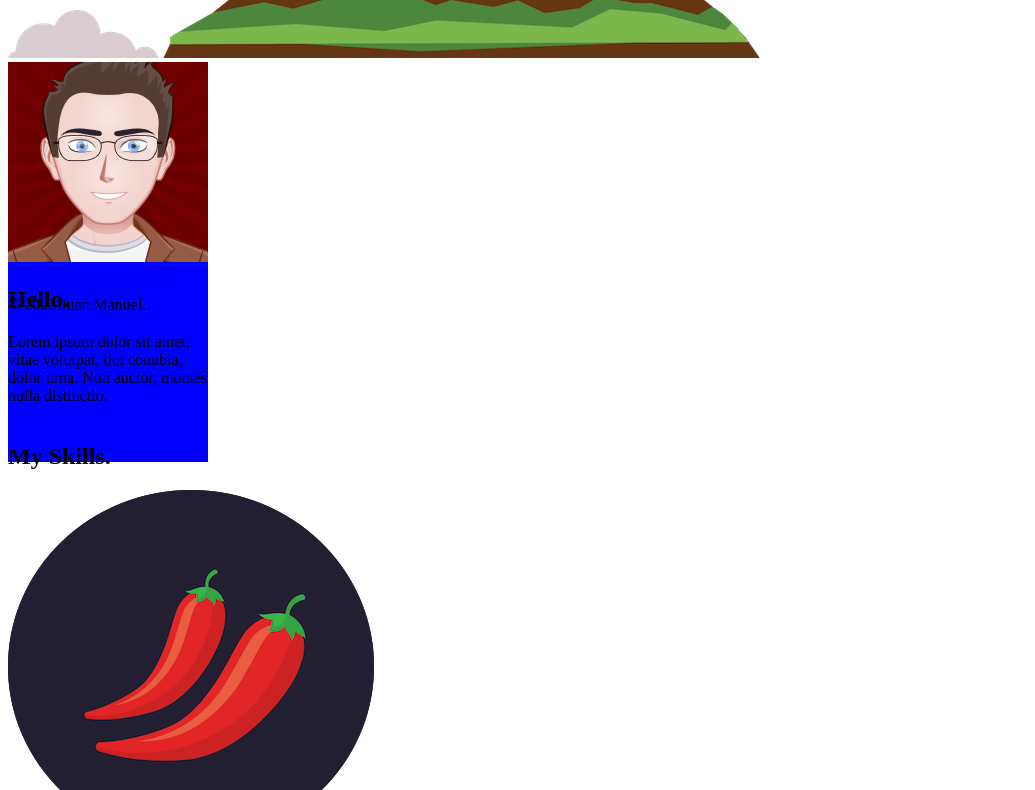
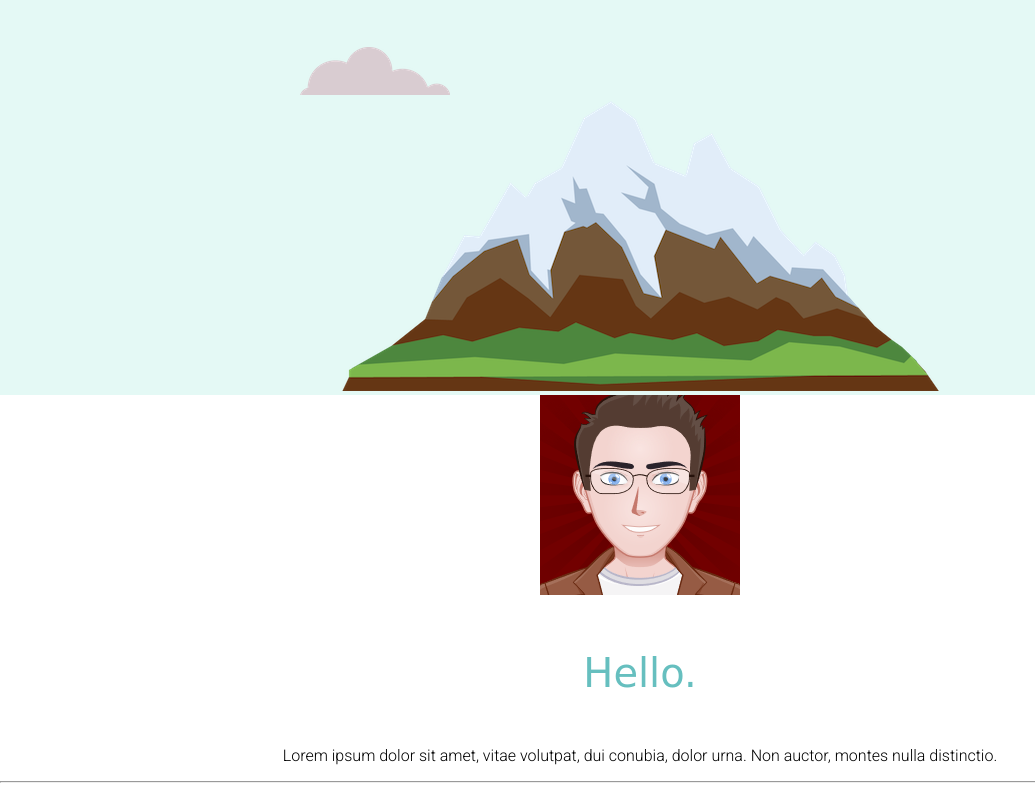
Before and after one commit to juancabrera-r/100DaysOfCode-Intermediate, a plain HTML site: page Day44/index.html in a window 1280 px wide. Shown: the part 544-1334 px from the top of the page, without its empty margins (0-1035 px from the left). Drawn offline with Linux system fonts and the light colour scheme.

Commit message:
Modify styles.css

```diff
--- a/Day44/CSS - My Site Images/css/styles.css
+++ b/Day44/CSS - My Site Images/css/styles.css
@@ -1,21 +1,66 @@
+:root {
+    --text_color: #66BFBF;
+    --h3_color: #11999E;
+    --background_color: #E4F9F5;
+}
 
+body {
+    margin: 0;
+    text-align: center;
+    font-family: 'Roboto', sans-serif;
+
+    }
+
+h1 {
+    font-size: 5em;
+    color: var(--text_color);
+    margin: 50px auto 0 auto;
+    font-family: 'Sacramento', cursive;
+    }
+h2 {
+    line-height: 2;
+    font-size: 2.5em;
+    color: var(--text_color);
+    font-family: 'cyrillic', cursive;
+    font-weight: normal;
+}
+
+h3 {
+    font-size: 5em;
+    color: var(--h3_color);
+    font-family: 'cyrillic', cursive;
+}
 
 .top-container {
-    backgorund-color: #E4F9F5
+    background-color: var(--background_color);
+    position: relative;
+    padding-top: 100px
 }
 
-.middle-container{
-    background-color: red;
-    width: 200px;
-    height: 200px
+.middle-container {
+
     }
 
-.bottom-container{
-    background-color: blue;
-    width: 200px;
-    height: 200px
+.bottom-container {
+
     }
 
 .pro {
    text-decoration: underline;
    }
+
+.top-cloud {
+    position: absolute;
+    right: 300px;
+    top: 50px;
+}
+
+.bottom-cloud {
+    position: absolute;
+    left: 300px;
+    bottom: 300px;
+    }
+
+.footer-link {
+    color: var(--h3_color);
+}
```
